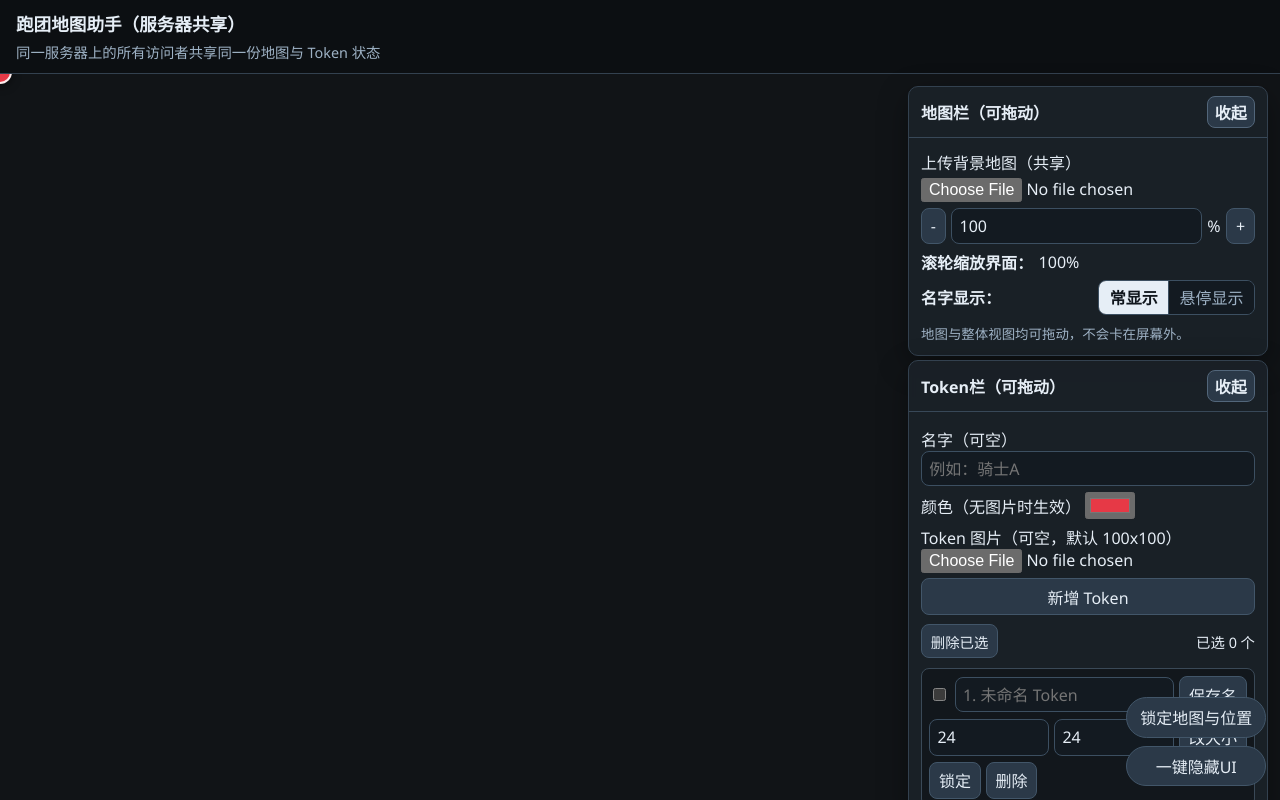
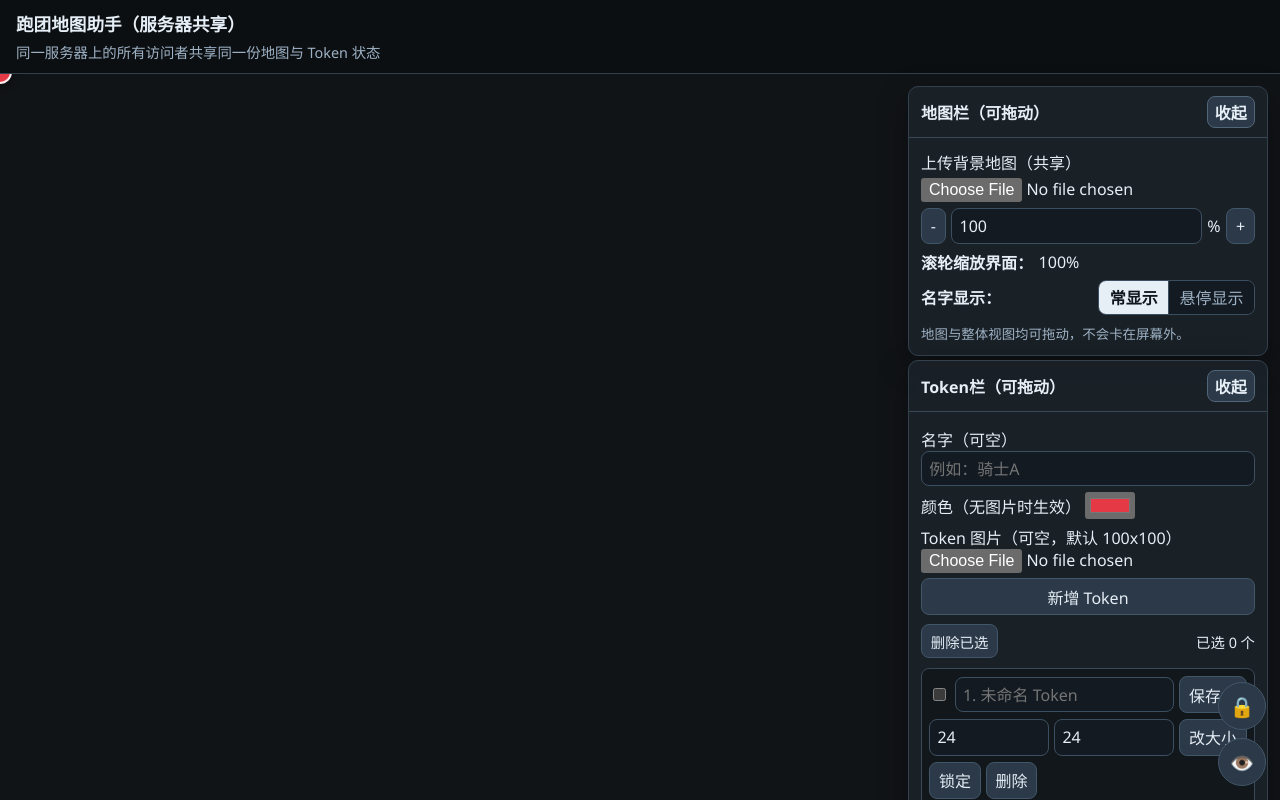
Before and after one commit to ManagerTea/map_playing, a website: page index.html in a window 1280 px wide. Both pictures are taken after a click on the button "新增 Token". Drawn offline with Linux system fonts and the light colour scheme; no server answers.

Commit message:
ui: switch floating actions to icon-only independent buttons

```diff
--- a/app.js
+++ b/app.js
@@ -153,7 +153,8 @@ function applyMap() {
   els.tokenPanelBody.hidden = uiState.tokenPanelCollapsed;
   els.toggleMapPanel.textContent = uiState.mapPanelCollapsed ? "展开" : "收起";
   els.toggleTokenPanel.textContent = uiState.tokenPanelCollapsed ? "展开" : "收起";
-  els.lockViewBtn.textContent = uiState.viewLocked ? "解除锁定地图与位置" : "锁定地图与位置";
+  els.lockViewBtn.textContent = uiState.viewLocked ? "🔓" : "🔒";
+  els.lockViewBtn.title = uiState.viewLocked ? "解除锁定地图与位置" : "锁定地图与位置";
 }
 
 function setMapScale(next) {
@@ -499,7 +500,9 @@ function makePanelDraggable(panel) {
 function attachEvents() {
   els.toggleUiBtn.addEventListener("click", () => {
     els.body.classList.toggle("ui-hidden");
-    els.toggleUiBtn.textContent = els.body.classList.contains("ui-hidden") ? "恢复UI" : "一键隐藏UI";
+    const hidden = els.body.classList.contains("ui-hidden");
+    els.toggleUiBtn.textContent = hidden ? "🙈" : "👁️";
+    els.toggleUiBtn.title = hidden ? "恢复UI" : "隐藏UI";
   });
 
   els.lockViewBtn.addEventListener("click", () => {
--- a/index.html
+++ b/index.html
@@ -84,8 +84,8 @@
       </section>
 
       <div class="floating-actions">
-        <button id="lockViewBtn" class="toggle-ui-btn" type="button">锁定地图与位置</button>
-        <button id="toggleUiBtn" class="toggle-ui-btn" type="button">一键隐藏UI</button>
+        <button id="lockViewBtn" class="toggle-ui-btn icon-btn" type="button" title="锁定地图与位置" aria-label="锁定地图与位置">🔒</button>
+        <button id="toggleUiBtn" class="toggle-ui-btn icon-btn" type="button" title="隐藏/恢复UI" aria-label="隐藏/恢复UI">👁️</button>
       </div>
     </main>
 
--- a/styles.css
+++ b/styles.css
@@ -236,13 +236,26 @@ input[type="number"], input[type="text"] {
   right: 14px;
   bottom: 14px;
   z-index: 90;
-  display: grid;
+  display: flex;
+  flex-direction: column;
+  align-items: flex-end;
   gap: 8px;
 }
 
 .toggle-ui-btn {
   border-radius: 999px;
   padding: 0.45rem 0.8rem;
+}
+
+.icon-btn {
+  width: 48px;
+  height: 48px;
+  border-radius: 50%;
+  padding: 0;
+  display: inline-flex;
+  align-items: center;
+  justify-content: center;
+  font-size: 20px;
 }
 
 body.ui-hidden #introBar,
```
